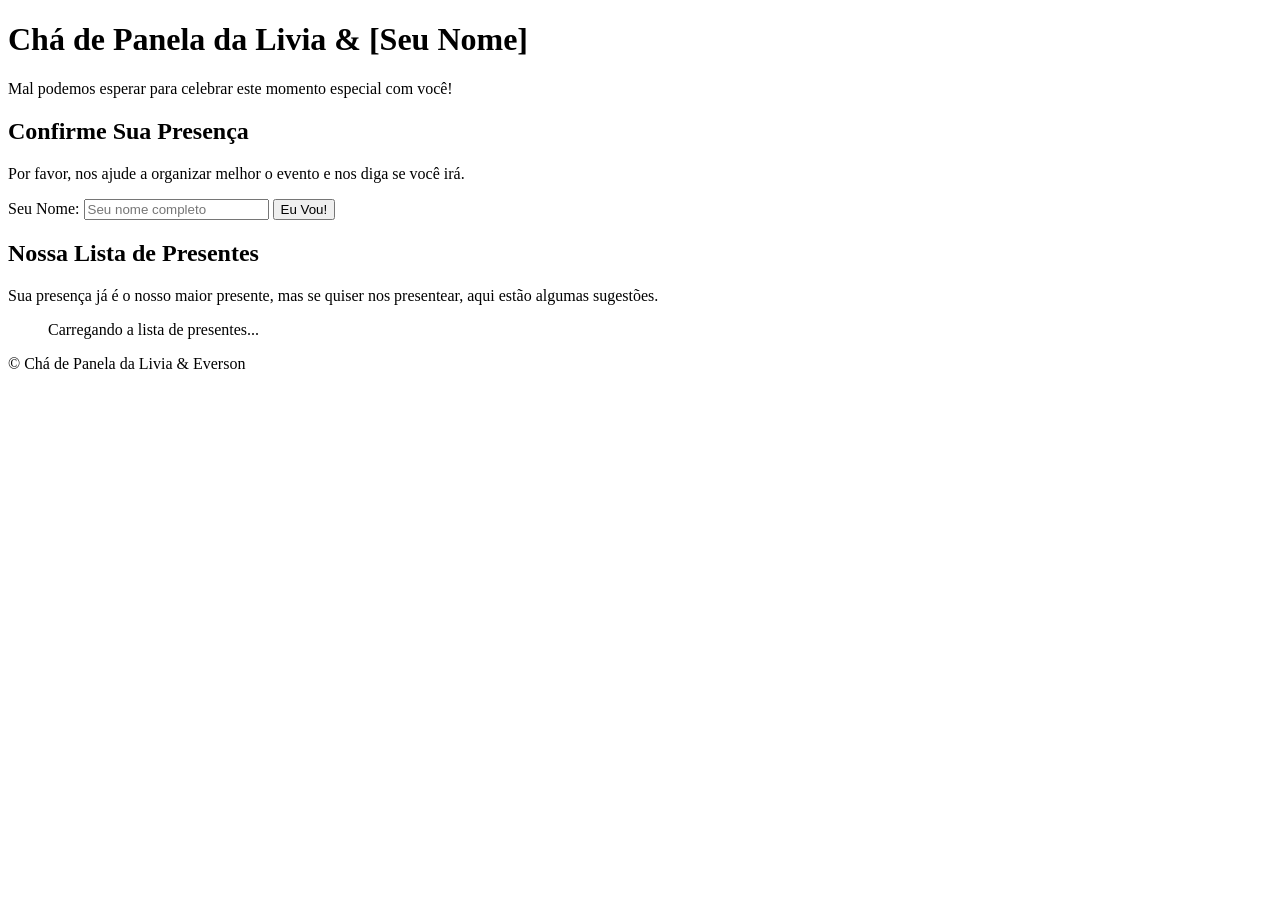
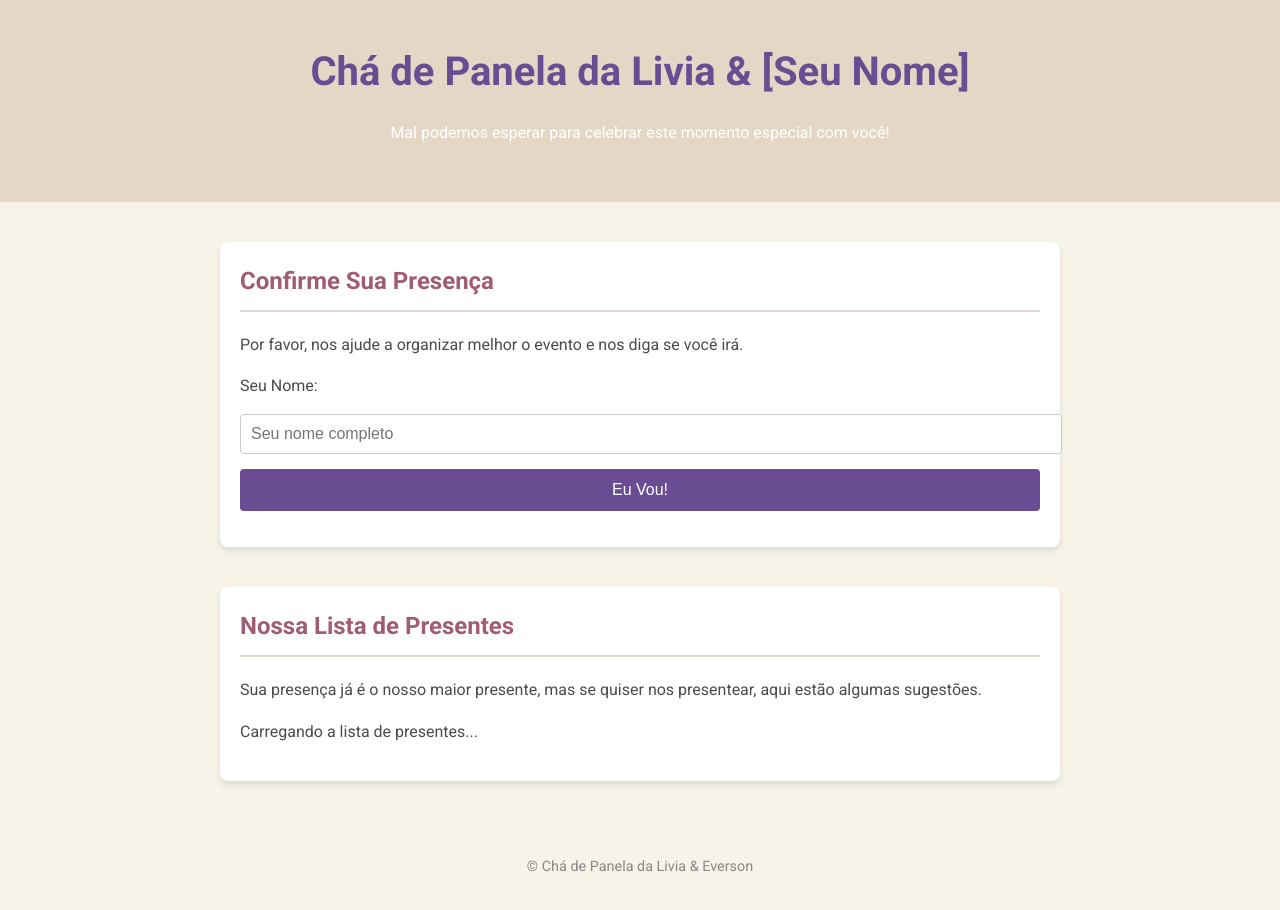
Before and after one commit to EversonCorrea/cha-de-panela, a plain HTML site: page public/index.html in a window 1280 px wide. Before the commit the page ends 800 px from the top, so only its background shows below. Drawn offline with Linux system fonts and the light colour scheme; a script that the page names is missing.

Commit message:
Update styles.css

```diff
--- a/public/styles.css
+++ b/public/styles.css
@@ -1,3 +1,105 @@
+/* Importação de fonte do Google Fonts para um visual mais elegante */
+@import url('https://fonts.googleapis.com/css2?family=Roboto:wght@400;700&display=swap');
+
+/* --- Estilos Gerais --- */
+body {
+    font-family: 'Roboto', sans-serif;
+    background-color: #f7f3e9; /* Um fundo creme suave */
+    color: #4b4b4b; /* Cinza escuro para o texto */
+    margin: 0;
+    line-height: 1.6;
+}
+
+header {
+    text-align: center;
+    padding: 40px 20px;
+    background-color: #e4d7c6; /* Um tom de rosa antigo para o cabeçalho */
+    color: #fff;
+}
+
+header h1 {
+    margin: 0;
+    font-size: 2.5em;
+    color: #6a4c93; /* Um roxo elegante para o título */
+}
+
+/* --- Estilos de Seção --- */
+section {
+    max-width: 800px;
+    margin: 40px auto;
+    padding: 20px;
+    background-color: #fff;
+    border-radius: 8px;
+    box-shadow: 0 4px 6px rgba(0, 0, 0, 0.1);
+}
+
+h2 {
+    color: #a05c74; /* Um tom de rosa para os subtítulos */
+    border-bottom: 2px solid #e4d7c6;
+    padding-bottom: 10px;
+    margin-top: 0;
+}
+
+/* --- Estilos do Formulário --- */
+form {
+    display: flex;
+    flex-direction: column;
+    gap: 15px;
+}
+
+input[type="text"] {
+    width: 100%;
+    padding: 10px;
+    border: 1px solid #ccc;
+    border-radius: 4px;
+    font-size: 1em;
+}
+
+button[type="submit"] {
+    padding: 12px 20px;
+    background-color: #6a4c93;
+    color: #fff;
+    border: none;
+    border-radius: 4px;
+    cursor: pointer;
+    font-size: 1em;
+    transition: background-color 0.3s ease;
+}
+
+button[type="submit"]:hover {
+    background-color: #513a70;
+}
+
+/* --- Estilos da Lista de Presentes --- */
+#lista_itens_presentes {
+    list-style-type: none;
+    padding: 0;
+}
+
+#lista_itens_presentes li {
+    background-color: #f7f3f1;
+    margin-bottom: 10px;
+    padding: 15px;
+    border-radius: 4px;
+    display: flex;
+    justify-content: space-between;
+    align-items: center;
+    flex-wrap: wrap; /* Adicionado para quebrar a linha em telas pequenas */
+}
+
+.item-escolhido {
+    text-decoration: line-through;
+    opacity: 0.6;
+}
+
+/* --- Estilos de Rodapé --- */
+footer {
+    text-align: center;
+    padding: 20px;
+    color: #888;
+    font-size: 0.9em;
+}
+
 /* --- Estilos para telas menores (smartphones) --- */
 @media (max-width: 600px) {
 
@@ -22,7 +124,16 @@
         gap: 10px;
     }
 
+    input[type="text"] {
+        font-size: 0.9em;
+    }
+
     button[type="submit"] {
         width: 100%;
     }
+
+    #lista_itens_presentes li {
+        flex-direction: column;
+        align-items: flex-start;
+    }
 }
```
